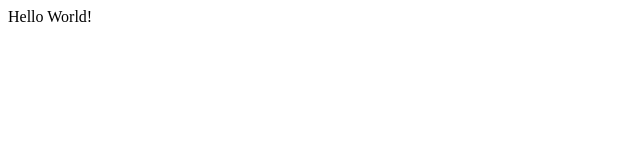
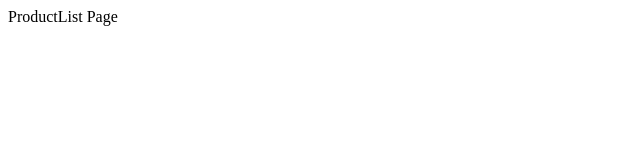
Before and after one commit to YimJiYoung/class101-assignment, a React (Create React App) app in the folder class101/: page / in a window 1280 px wide. Shown: the top 160 px of the page, without its empty margins (0-640 px from the left). Built offline with nearby package versions, Linux system fonts and the light colour scheme.

Commit message:
feat: React Router 설치 및 적용, cart products 페이지 컴포넌트 정의
- 라우팅을 지원하기 위해 React Router 설치
- url에 따라 렌더링할 컴포넌트 정의한 Routes 컴포넌트 정의
- Cart, ProductList 페이지 컴포넌트 정의 (스켈레톤)

```diff
--- a/class101/package.json
+++ b/class101/package.json
@@ -10,8 +10,10 @@
     "@types/node": "^12.0.0",
     "@types/react": "^16.9.53",
     "@types/react-dom": "^16.9.8",
+    "@types/react-router-dom": "^5.1.7",
     "react": "^17.0.1",
     "react-dom": "^17.0.1",
+    "react-router-dom": "^5.2.0",
     "react-scripts": "4.0.1",
     "typescript": "^4.0.3",
     "web-vitals": "^0.2.4"
--- a/class101/src/App.tsx
+++ b/class101/src/App.tsx
@@ -1,7 +1,13 @@
 import React from 'react';
+import { BrowserRouter as Router } from 'react-router-dom';
+import Routes from './Routes';
 
 function App() {
-  return <> Hello World! </>;
+  return (
+    <Router>
+      <Routes />
+    </Router>
+  );
 }
 
 export default App;
--- /dev/null
+++ b/class101/src/Routes.tsx
@@ -0,0 +1,13 @@
+import React from 'react';
+import { Switch, Route } from 'react-router-dom';
+import { Cart, ProductList } from './pages';
+
+const Routes = () => (
+  <Switch>
+    <Route exact path="/" component={ProductList} />
+    <Route path="/products" component={ProductList} />
+    <Route path="/cart" component={Cart} />
+  </Switch>
+);
+
+export default Routes;
--- /dev/null
+++ b/class101/src/pages/Cart.tsx
@@ -0,0 +1,7 @@
+import React from 'react';
+
+function Cart() {
+  return <>  Cart Page </>;
+}
+
+export default Cart;
--- /dev/null
+++ b/class101/src/pages/ProductList.tsx
@@ -0,0 +1,7 @@
+import React from 'react';
+
+function ProductList() {
+  return <>  ProductList Page </>;
+}
+
+export default ProductList;
--- /dev/null
+++ b/class101/src/pages/index.ts
@@ -0,0 +1,2 @@
+export { default as Cart } from './Cart';
+export { default as ProductList } from './ProductList';
```
Also changed, not shown: 1 other file (tests, documents, lock files or other folders).
